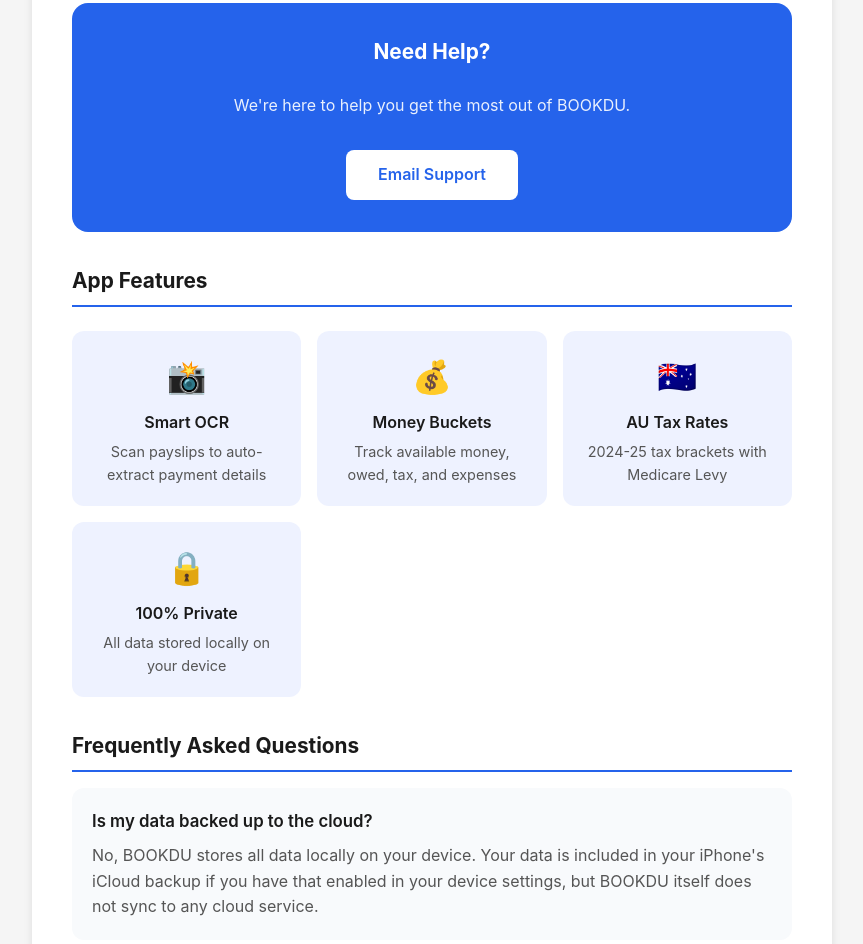
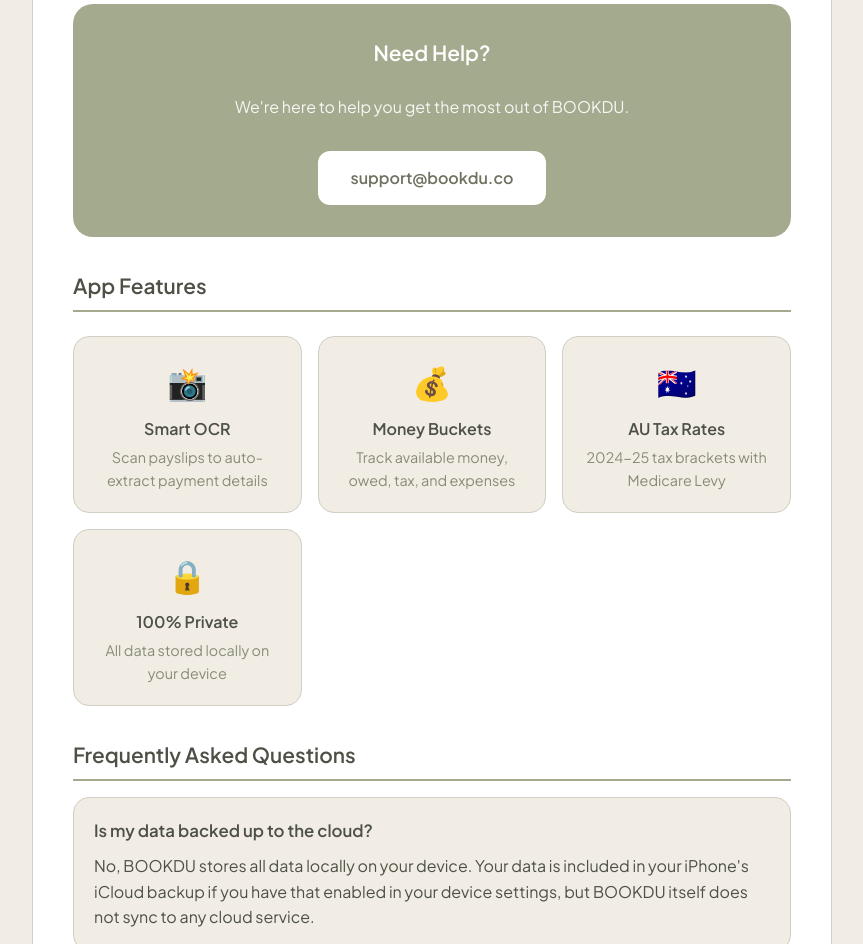
Before and after one commit to Vilo23/bookdu-legal, a plain HTML site: page support.html in a window 1280 px wide. Shown: the part 176-1120 px from the top of the page, without its empty margins (208-1071 px from the left). Drawn offline with Linux system fonts and the light colour scheme.

Commit message:
Update styling to match app design system, fix email and date

```diff
--- a/support.html
+++ b/support.html
@@ -4,6 +4,9 @@
     <meta charset="UTF-8">
     <meta name="viewport" content="width=device-width, initial-scale=1.0">
     <title>BOOKDU - Support</title>
+    <link rel="preconnect" href="https://fonts.googleapis.com">
+    <link rel="preconnect" href="https://fonts.gstatic.com" crossorigin>
+    <link href="https://fonts.googleapis.com/css2?family=Plus+Jakarta+Sans:wght@400;500;600;700&display=swap" rel="stylesheet">
     <style>
         * {
             margin: 0;
@@ -11,47 +14,52 @@
             box-sizing: border-box;
         }
         body {
-            font-family: -apple-system, BlinkMacSystemFont, 'Segoe UI', Roboto, Helvetica, Arial, sans-serif;
+            font-family: 'Plus Jakarta Sans', -apple-system, BlinkMacSystemFont, sans-serif;
             line-height: 1.6;
-            color: #1a1a1a;
-            background-color: #f5f5f5;
+            color: #4D5045;
+            background-color: #F1ECE4;
             padding: 20px;
         }
         .container {
             max-width: 800px;
             margin: 0 auto;
-            background: white;
-            border-radius: 16px;
+            background: #FFFFFF;
+            border-radius: 24px;
             padding: 40px;
-            box-shadow: 0 2px 8px rgba(0,0,0,0.1);
+            border: 1px solid #D1CEC4;
         }
         h1 {
-            color: #2563EB;
+            color: #6E725F;
             font-size: 2em;
+            font-weight: 700;
             margin-bottom: 8px;
         }
         .tagline {
-            color: #666;
+            color: #878C76;
             font-size: 1.1em;
             margin-bottom: 32px;
         }
         h2 {
-            color: #1a1a1a;
+            color: #4D5045;
             font-size: 1.3em;
+            font-weight: 600;
             margin-top: 32px;
             margin-bottom: 16px;
             padding-bottom: 8px;
-            border-bottom: 2px solid #2563EB;
+            border-bottom: 2px solid #A4AA8E;
         }
         p {
             margin-bottom: 16px;
-            color: #333;
+            color: #4D5045;
+        }
+        strong {
+            font-weight: 600;
         }
         .contact-box {
-            background: #2563EB;
+            background: #A4AA8E;
             color: white;
             padding: 32px;
-            border-radius: 16px;
+            border-radius: 20px;
             text-align: center;
             margin: 32px 0;
         }
@@ -66,44 +74,29 @@
         .contact-box a {
             display: inline-block;
             background: white;
-            color: #2563EB;
-            padding: 12px 32px;
-            border-radius: 8px;
+            color: #6E725F;
+            padding: 14px 32px;
+            border-radius: 12px;
             text-decoration: none;
             font-weight: 600;
             margin-top: 16px;
             transition: transform 0.2s;
         }
         .contact-box a:hover {
-            transform: scale(1.05);
-        }
-        .faq-item {
-            background: #f8fafc;
-            border-radius: 12px;
-            padding: 20px;
-            margin-bottom: 16px;
-        }
-        .faq-question {
-            font-weight: 600;
-            color: #1a1a1a;
-            margin-bottom: 8px;
-            font-size: 1.05em;
-        }
-        .faq-answer {
-            color: #555;
-            margin-bottom: 0;
+            transform: scale(1.03);
         }
         .feature-grid {
             display: grid;
-            grid-template-columns: repeat(auto-fit, minmax(200px, 1fr));
+            grid-template-columns: repeat(auto-fit, minmax(180px, 1fr));
             gap: 16px;
             margin: 24px 0;
         }
         .feature-card {
-            background: #EEF2FF;
+            background: #F1ECE4;
             padding: 20px;
-            border-radius: 12px;
+            border-radius: 16px;
             text-align: center;
+            border: 1px solid #D1CEC4;
         }
         .feature-icon {
             font-size: 2em;
@@ -111,16 +104,34 @@
         }
         .feature-title {
             font-weight: 600;
-            color: #1a1a1a;
+            color: #4D5045;
             margin-bottom: 4px;
         }
         .feature-desc {
             font-size: 0.9em;
-            color: #555;
+            color: #878C76;
+        }
+        .faq-item {
+            background: #F1ECE4;
+            border-radius: 16px;
+            padding: 20px;
+            margin-bottom: 16px;
+            border: 1px solid #D1CEC4;
+        }
+        .faq-question {
+            font-weight: 600;
+            color: #4D5045;
+            margin-bottom: 8px;
+            font-size: 1.05em;
+        }
+        .faq-answer {
+            color: #4D5045;
+            margin-bottom: 0;
         }
         a {
-            color: #2563EB;
+            color: #6E725F;
             text-decoration: none;
+            font-weight: 500;
         }
         a:hover {
             text-decoration: underline;
@@ -129,12 +140,12 @@
             text-align: center;
             margin-top: 40px;
             padding-top: 20px;
-            border-top: 1px solid #e5e5e5;
-            color: #666;
+            border-top: 1px solid #D1CEC4;
+            color: #878C76;
             font-size: 0.9em;
         }
         footer a {
-            margin: 0 8px;
+            color: #878C76;
         }
     </style>
 </head>
@@ -146,7 +157,7 @@
         <div class="contact-box">
             <h2>Need Help?</h2>
             <p>We're here to help you get the most out of BOOKDU.</p>
-            <a href="mailto:support@bookdapp.com">Email Support</a>
+            <a href="mailto:support@bookdu.co">support@bookdu.co</a>
         </div>
 
         <h2>App Features</h2>
@@ -225,12 +236,12 @@
 
         <h2>Contact Us</h2>
         <p>For support inquiries, feature requests, or bug reports, please email us at:</p>
-        <p><strong><a href="mailto:support@bookdapp.com">support@bookdapp.com</a></strong></p>
+        <p><strong><a href="mailto:support@bookdu.co">support@bookdu.co</a></strong></p>
         <p>We typically respond within 1-2 business days.</p>
 
         <footer>
-            <p>&copy; 2025 BOOKDU. All rights reserved.</p>
-            <p><a href="privacy-policy.html">Privacy Policy</a></p>
+            <p>&copy; 2026 BOOKDU. All rights reserved.</p>
+            <p><a href="privacy-policy.html">Privacy Policy</a> &bull; <a href="index.html">Home</a></p>
         </footer>
     </div>
 </body>
```
Also changed, not shown: index.html (+7 -3 lines), privacy-policy.html (+53 -25 lines).
